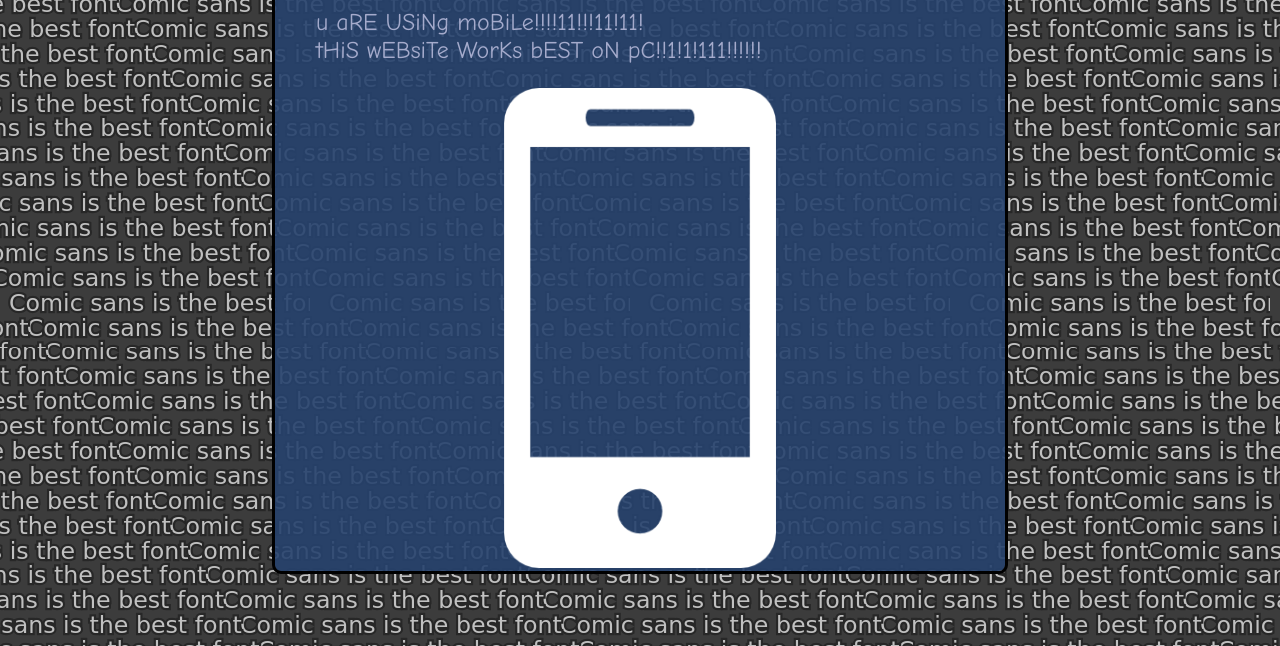
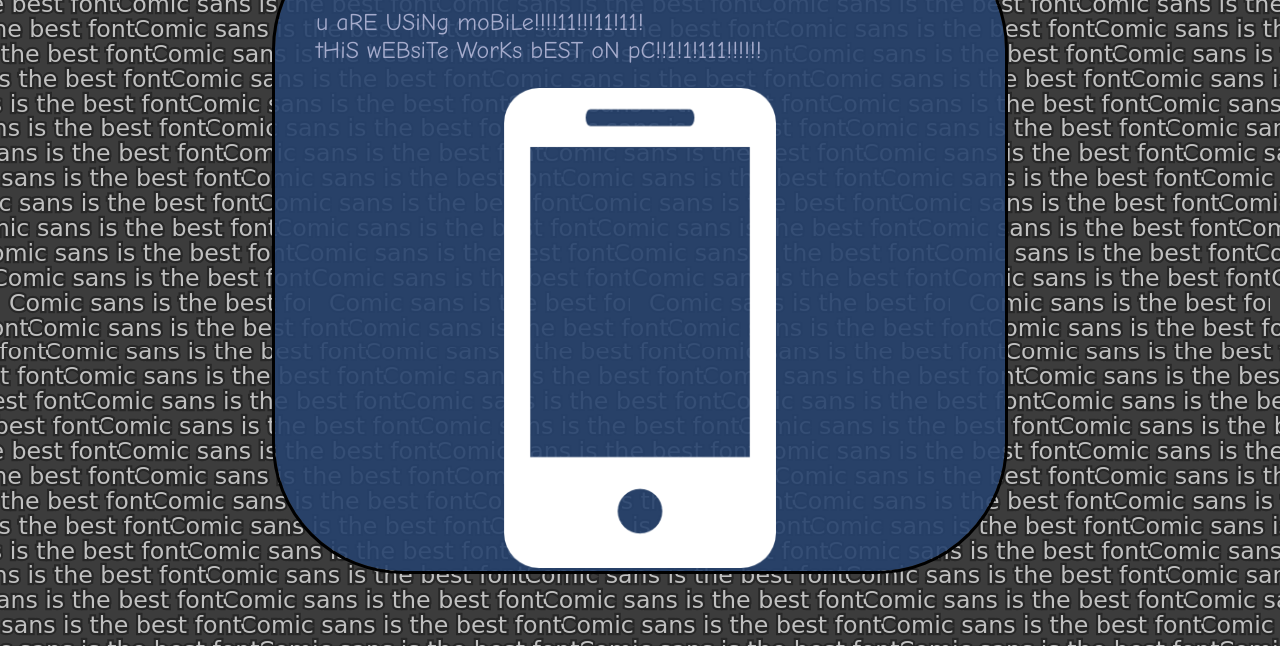
Before and after one commit to codemob-dev/hackathon-website-thingy, a plain HTML site: page index.html in a window 1280 px wide. Shown: the part 154-800 px from the top of the page. Drawn offline with Linux system fonts and the light colour scheme.

Commit message:
even more pain

```diff
--- a/index.css
+++ b/index.css
@@ -83,6 +83,7 @@ html {
     background: rgba(39, 67, 109, 0.911);
     width: 90vmin;
     height: 80vmin;
+    border-radius: 10vw;
 }
 
 #mobile-user-detected p {
```
